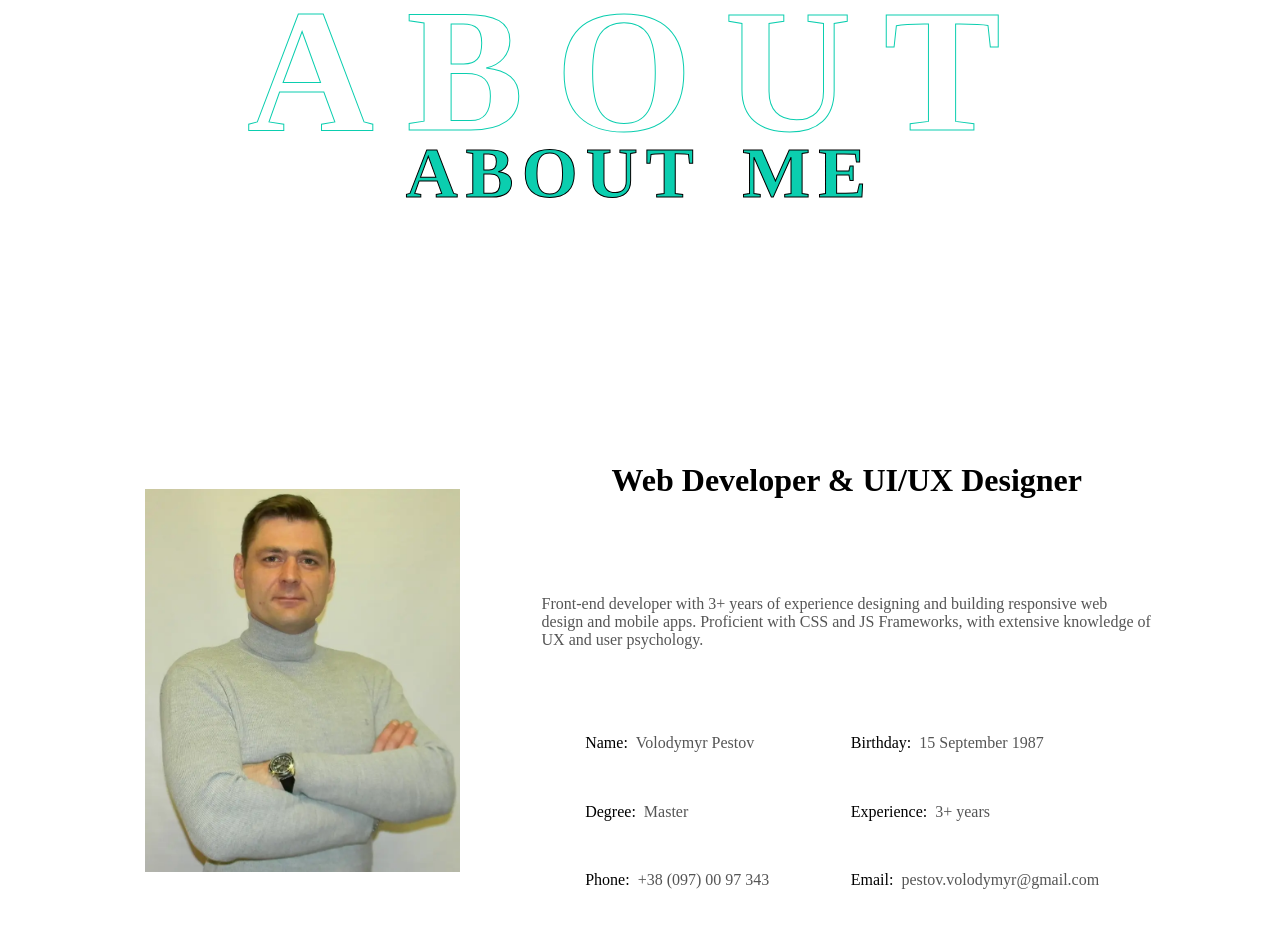
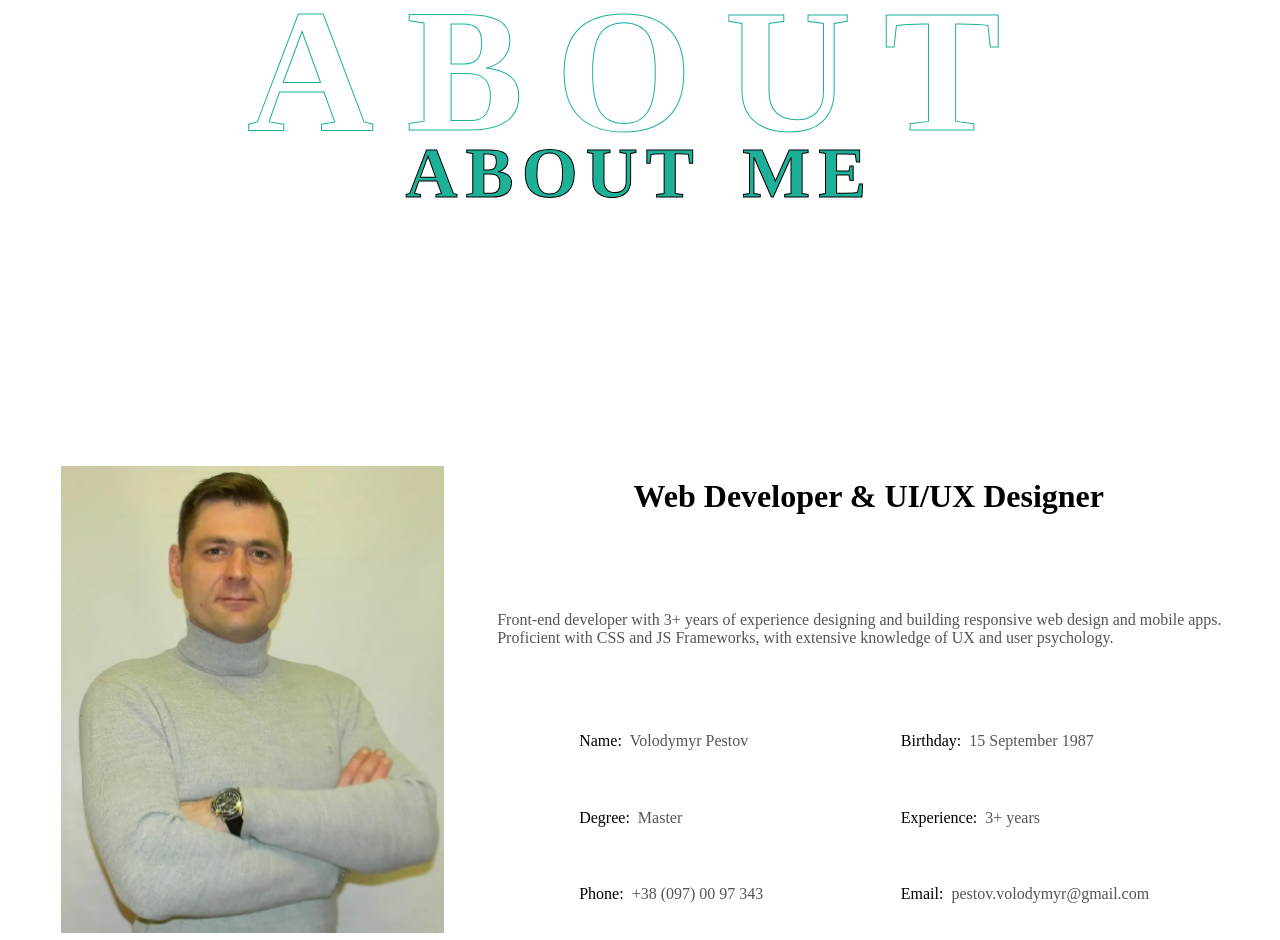
Before and after one commit to pestov-v/portfolio, a Next.js app: page / in a window 1280 px wide. Shown: the part 1080-2020 px from the top of the page. Built offline with nearby package versions, Linux system fonts and the light colour scheme.

Commit message:
added additional space

```diff
--- a/src/components/About/About.module.scss
+++ b/src/components/About/About.module.scss
@@ -10,10 +10,13 @@
     display: flex;
     flex-direction: column;
     grid-gap: 2rem;
-    padding-top: 4em;
+    padding-top: 2em;
 
     @include respond-above(sm) {
-        grid-gap: 4rem;
+        padding-top: 5em;
+    }
+
+    @include respond-above(sm) {
         flex-direction: row;
     }
 
@@ -30,7 +33,7 @@
     .infoWrapper {
         display: flex;
         flex-direction: column;
-        grid-gap: 1em;
+        grid-gap: 2em;
         align-items: center;
 
         @include respond-above(sm) {
@@ -67,7 +70,8 @@
         @include respond-above(sm) {
             display: grid;
             grid-template-columns: 1fr 1fr;
-            grid-gap: 0.5em;
+            grid-row-gap: 1em;
+            grid-column-gap: 4em;
         }
 
         .item {
--- a/src/components/BookCard/BookCard.module.scss
+++ b/src/components/BookCard/BookCard.module.scss
@@ -24,7 +24,7 @@
   &:hover {
     z-index: 100;
     box-shadow: inset 20px 0 50px rgba(200, 200, 200, 0.5), 0 0 5px rgba(200, 200, 200, 0.5);
-    transform: perspective(2000px) rotate(-5deg);
+    transform: perspective(2000px) rotate(-3deg);
 
     & .imgBox {
       transform: rotateY(-135deg);
--- a/src/components/Footer/Footer.module.scss
+++ b/src/components/Footer/Footer.module.scss
@@ -2,9 +2,8 @@
 @import "src/styles/breakpoints";
 
   .section {
-    padding: 3em 1.5em 6em 1.5em;
+    padding: 5em 1.5em;
     background-color: $primary;
-    // box-shadow: 0 -1px 5px 1px rgba(255, 255, 255, 0.2);
 
     h2 {
       padding: 0;
--- a/src/components/ProjectList/ProjectList.module.scss
+++ b/src/components/Projects/ProjectList/ProjectList.module.scss
@@ -1,14 +1,14 @@
 @import 'src/styles/breakpoints';
 
 .projects {
-  width: 100%;
   display: flex;
+  flex: 1;
   flex-wrap: wrap;
   justify-content: space-around;
-  margin-bottom: 2rem;
-  grid-gap: 1em;
+  padding-bottom: 2em;
+  grid-gap: 2em;
 
-  @include respond-above(sm) {
-    grid-gap: 1em;
-  }
+  // @include respond-above(sm) {
+  //   grid-gap: 1em;
+  // }
 }
--- a/src/components/ProjectList/ProjectList.tsx
+++ b/src/components/Projects/ProjectList/ProjectList.tsx
@@ -1,6 +1,6 @@
 import React from "react";
-import { projects } from "../../util/constants";
-import BookCard from "../BookCard/BookCard";
+import { projects } from "../../../util/constants";
+import BookCard from "../../BookCard/BookCard";
 import style from "./ProjectList.module.scss";
 
 export default function ProjectList() {
--- a/src/components/Projects/Projects.module.scss
+++ b/src/components/Projects/Projects.module.scss
@@ -1,8 +1,12 @@
 .projects {
-    padding: 5em 0 0 0;
+    padding: 5em 0 3em 0;
     // background: rgb(129,223,118);
     // background: linear-gradient(36deg, rgba(129,223,118,0.7231267507002801) 0%, rgba(91,218,44,0.7875525210084033) 19%, rgba(38,215,166,0.6530987394957983) 46%, rgba(0,255,184,0.7903536414565826) 73%, rgba(0,146,255,0.7875525210084033) 100%);
 
     // background: rgb(236,137,16);
     // background: linear-gradient(4deg, rgba(236,137,16,0.7231267507002801) 0%, rgba(91,218,44,0.7875525210084033) 19%, rgba(38,215,166,0.6530987394957983) 46%, rgba(0,255,184,0.7903536414565826) 73%, rgba(0,146,255,0.7875525210084033) 100%);
+
+    .title {
+        margin-bottom: 3em;
+    }
 }
--- a/src/components/Projects/Projects.tsx
+++ b/src/components/Projects/Projects.tsx
@@ -1,13 +1,17 @@
 import { NextPage } from "next";
 import style from "./Projects.module.scss";
-import ProjectList from "../ProjectList/ProjectList";
+import ProjectList from "./ProjectList/ProjectList";
 import TitleSection from "../ui/TitleSection/TitleSection";
 import { ISectionProps } from "../../interfaces";
 
 const Projects: NextPage<ISectionProps> = ({ sectionRef }) => {
   return (
     <section className={style.projects} ref={sectionRef}>
-      <TitleSection title="portfolio" backgroundText="Gallery" />
+      <TitleSection
+        title="portfolio"
+        backgroundText="Gallery"
+        className={style.title}
+      />
       <ProjectList />
     </section>
   );
--- a/src/components/ui/TitleSection/TitleSection.tsx
+++ b/src/components/ui/TitleSection/TitleSection.tsx
@@ -4,11 +4,16 @@ import style from "./TitleSection.module.scss";
 interface IProps {
   title: string;
   backgroundText?: string;
+  className?: string;
 }
 
-const TitleSection: NextPage<IProps> = ({ title, backgroundText }) => {
+const TitleSection: NextPage<IProps> = ({
+  title,
+  backgroundText,
+  className = "",
+}) => {
   return (
-    <div className={style.titleWrapper}>
+    <div className={[style.titleWrapper, className].join(" ")}>
       <h2 className={style.backgroudText}>{backgroundText ?? title}</h2>
       <h2 className={style.title}>{title}</h2>
     </div>
--- a/src/styles/Home.module.scss
+++ b/src/styles/Home.module.scss
@@ -1,5 +1,5 @@
 .main {
-  width: 90%;
-  max-width: 1024px;
+  width: 95%;
+  max-width: 1280px;
   margin: 0 auto;
 }
--- a/src/styles/_colors.scss
+++ b/src/styles/_colors.scss
@@ -1,4 +1,4 @@
-$primary: #0BCEAF;
+$primary: #1db199;
 $primary-light: #49f9db;
 
 $secondary: #17a2b8;
```
